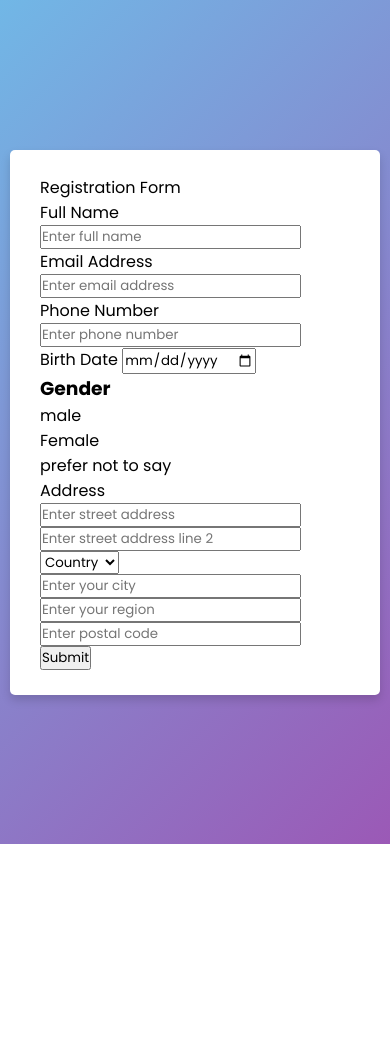
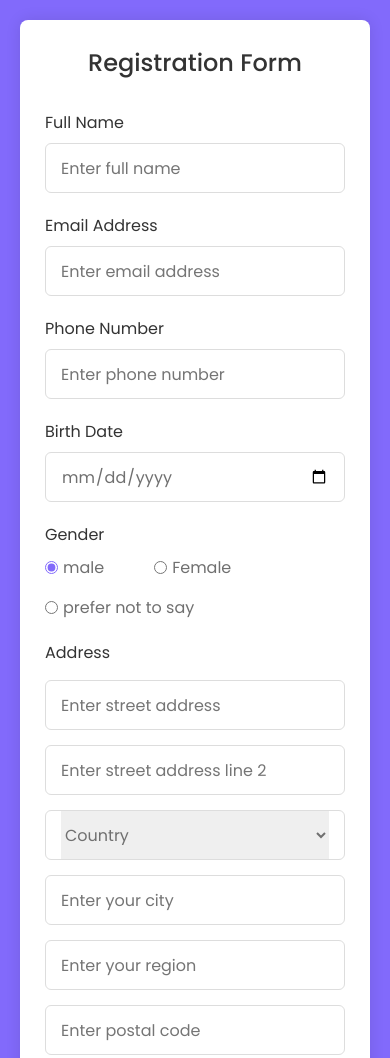
Before and after one commit to ChaitanyaK004/onlinewebsite, a plain HTML site: page index.html in a window 390 px wide. Shown: the top 1058 px of the page. Before the commit the page ends 844 px from the top, so only its background shows below. Drawn offline with Linux system fonts and the light colour scheme.

Commit message:
Update style.css

```diff
--- a/style.css
+++ b/style.css
@@ -1,148 +1,121 @@
-
-@import url('https://fonts.googleapis.com/css2?family=Poppins:wght@200;300;400;500;600;700&display=swap');
+@import url("https://fonts.googleapis.com/css2?family=Poppins:wght@200;300;400;500;600;700&display=swap");
 * {
   margin: 0;
   padding: 0;
   box-sizing: border-box;
-  font-family: 'Poppins', sans-serif;
+  font-family: "Poppins", sans-serif;
 }
 body {
-  height: 100vh;
+  min-height: 100vh;
   display: flex;
+  align-items: center;
   justify-content: center;
-  align-items: center;
-  padding: 10px;
-  background: linear-gradient(135deg, #71b7e6, #9b59b6);
+  padding: 20px;
+  background: rgb(130, 106, 251);
 }
 .container {
+  position: relative;
   max-width: 700px;
   width: 100%;
-  background-color: #fff;
-  padding: 25px 30px;
-  border-radius: 5px;
-  box-shadow: 0 5px 10px rgba(0, 0, 0, 0.15);
+  background: #fff;
+  padding: 25px;
+  border-radius: 8px;
+  box-shadow: 0 0 15px rgba(0, 0, 0, 0.1);
 }
-.container .title {
-  font-size: 25px;
+.container header {
+  font-size: 1.5rem;
+  color: #333;
   font-weight: 500;
+  text-align: center;
+}
+.container .form {
+  margin-top: 30px;
+}
+.form .input-box {
+  width: 100%;
+  margin-top: 20px;
+}
+.input-box label {
+  color: #333;
+}
+.form :where(.input-box input, .select-box) {
   position: relative;
-}
-.container .title::before {
-  content: "";
-  position: absolute;
-  left: 0;
-  bottom: 0;
-  height: 3px;
-  width: 30px;
-  border-radius: 5px;
-  background: linear-gradient(135deg, #71b7e6, #9b59b6);
-}
-.content form .user-details {
-  display: flex;
-  flex-wrap: wrap;
-  justify-content: space-between;
-  margin: 20px 0 12px 0;
-}
-form .user-details .input-box {
-  margin-bottom: 15px;
-  width: calc(100% / 2 - 20px);
-}
-form .input-box span.details {
-  display: block;
-  font-weight: 500;
-  margin-bottom: 5px;
-}
-.user-details .input-box input {
-  height: 45px;
+  height: 50px;
   width: 100%;
   outline: none;
-  font-size: 16px;
-  border-radius: 5px;
-  padding-left: 15px;
-  border: 1px solid #ccc;
-  border-bottom-width: 2px;
-  transition: all 0.3s ease;
+  font-size: 1rem;
+  color: #707070;
+  margin-top: 8px;
+  border: 1px solid #ddd;
+  border-radius: 6px;
+  padding: 0 15px;
 }
-.user-details .input-box input:focus,
-.user-details .input-box input:valid {
-  border-color: #9b59b6;
+.input-box input:focus {
+  box-shadow: 0 1px 0 rgba(0, 0, 0, 0.1);
 }
-form .gender-details .gender-title {
-  font-size: 20px;
-  font-weight: 500;
+.form .column {
+  display: flex;
+  column-gap: 15px;
 }
-form .category {
-  display: flex;
-  width: 80%;
-  margin: 14px 0;
-  justify-content: space-between;
+.form .gender-box {
+  margin-top: 20px;
 }
-form .category label {
+.gender-box h3 {
+  color: #333;
+  font-size: 1rem;
+  font-weight: 400;
+  margin-bottom: 8px;
+}
+.form :where(.gender-option, .gender) {
   display: flex;
   align-items: center;
+  column-gap: 50px;
+  flex-wrap: wrap;
+}
+.form .gender {
+  column-gap: 5px;
+}
+.gender input {
+  accent-color: rgb(130, 106, 251);
+}
+.form :where(.gender input, .gender label) {
   cursor: pointer;
 }
-form .category label .dot {
-  height: 18px;
-  width: 18px;
-  border-radius: 50%;
-  margin-right: 10px;
-  background: #d9d9d9;
-  border: 5px solid transparent;
-  transition: all 0.3s ease;
+.gender label {
+  color: #707070;
 }
-#dot-1:checked~.category label .one,
-#dot-2:checked~.category label .two,
-#dot-3:checked~.category label .three {
-  background: #9b59b6;
-  border-color: #d9d9d9;
+.address :where(input, .select-box) {
+  margin-top: 15px;
 }
-form input[type="radio"] {
-  display: none;
-}
-form .button {
-  height: 45px;
-  margin: 35px 0
-}
-form .button input {
+.select-box select {
   height: 100%;
   width: 100%;
-  border-radius: 5px;
+  outline: none;
   border: none;
+  color: #707070;
+  font-size: 1rem;
+}
+.form button {
+  height: 55px;
+  width: 100%;
   color: #fff;
-  font-size: 18px;
-  font-weight: 500;
-  letter-spacing: 1px;
+  font-size: 1rem;
+  font-weight: 400;
+  margin-top: 30px;
+  border: none;
   cursor: pointer;
-  transition: all 0.3s ease;
-  background: linear-gradient(135deg, #71b7e6, #9b59b6);
+  transition: all 0.2s ease;
+  background: rgb(130, 106, 251);
 }
-form .button input:hover {
-  background: linear-gradient(-135deg, #71b7e6, #9b59b6);
+.form button:hover {
+  background: rgb(88, 56, 250);
 }
-/* Responsive media query code for mobile devices */
-@media(max-width: 584px) {
-  .container {
-    max-width: 100%;
+/*Responsive*/
+@media screen and (max-width: 500px) {
+  .form .column {
+    flex-wrap: wrap;
   }
-  form .user-details .input-box {
-    margin-bottom: 15px;
-    width: 100%;
-  }
-  form .category {
-    width: 100%;
-  }
-  .content form .user-details {
-    max-height: 300px;
-    overflow-y: scroll;
-  }
-  .user-details::-webkit-scrollbar {
-    width: 5px;
+  .form :where(.gender-option, .gender) {
+    row-gap: 15px;
   }
 }
-/* Responsive media query code for mobile devices */
-@media(max-width: 459px) {
-  .container .content .category {
-    flex-direction: column;
-  }
-}
```
